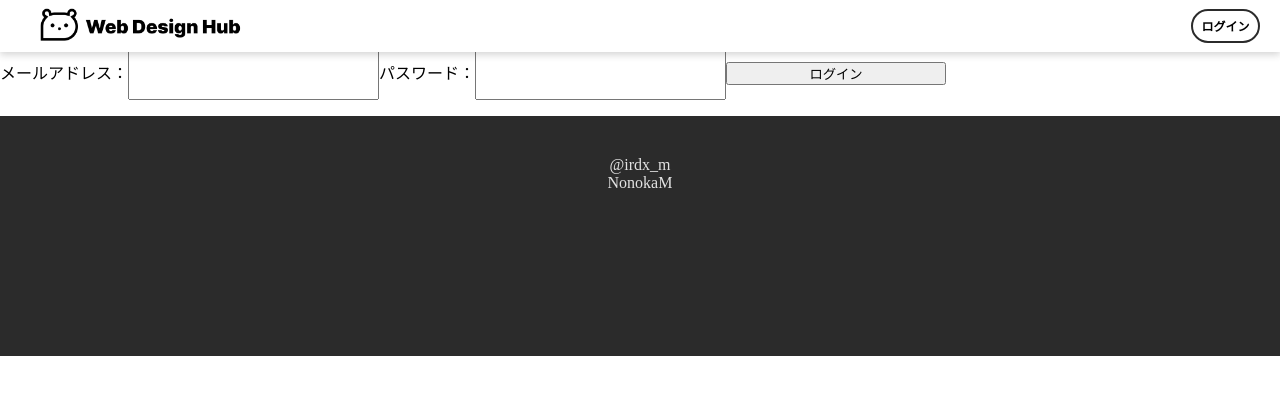
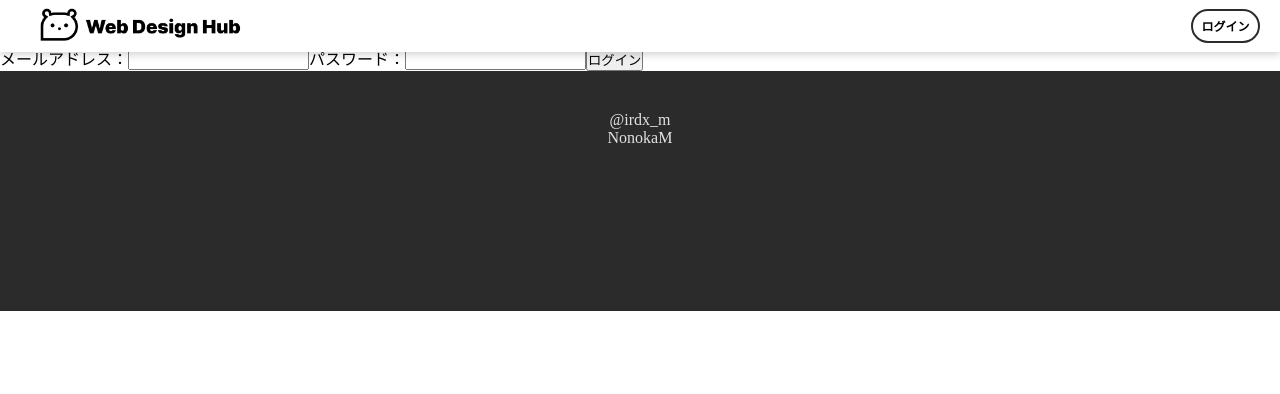
Before and after one commit to NonokaM/WebDesignHub, a Next.js app: page /login in a window 1280 px wide. Shown: the top 394 px of the page. Built offline with nearby package versions, Linux system fonts and the light colour scheme; no server answers.

Commit message:
feat: logout func

```diff
--- a/components/Header.jsx
+++ b/components/Header.jsx
@@ -13,9 +13,6 @@ export default function Header({ isAuth, setIsAuth }) {
 
     const handleLogout = () => {
         signOut(auth).then(() => {
-            if (typeof window !== 'undefined') {
-                localStorage.clear();
-            }
             setIsAuth(false);
             router.push("/");
         });
--- a/pages/login.jsx
+++ b/pages/login.jsx
@@ -1,12 +1,13 @@
 import { signInWithEmailAndPassword } from "firebase/auth";
 import { useState } from 'react';
-import Link from 'next/link';
+import { useRouter } from 'next/router';
 import { auth } from '../lib/firebase';
 
 
 export default function Login() {
   const [email, setEmail] = useState('');
   const [password, setPassword] = useState('');
+  const router = useRouter();
 
   const doLogin = (e) => {
     e.preventDefault();
@@ -14,8 +15,8 @@ export default function Login() {
     signInWithEmailAndPassword(auth, email, password)
       .then((userCredential) => {
         const user = userCredential.user;
-        console.log( 'ログインOK!' );
-        console.log( user );
+        // console.log( user );
+        router.push('/');
       })
       .catch((error) => {
         console.log(error);
@@ -25,7 +26,7 @@ export default function Login() {
   return (
     <div>
       <h1>ログイン</h1>
-      <div style={{ paddingBottom: "1rem" }}>
+      <div>
         <form onSubmit={doLogin}>
             <label>
             メールアドレス：
@@ -33,7 +34,6 @@ export default function Login() {
             <input
             type="email"
             name="email"
-            style={{ height: 50, fontSize: "1.2rem" }}
             onChange={(e) => setEmail(e.target.value)}
             />
             <label>
@@ -42,14 +42,9 @@ export default function Login() {
             <input
             type="password"
             name="password"
-            style={{ height: 50, fontSize: "1.2rem" }}
             onChange={(e) => setPassword(e.target.value)}
             />
-            <button
-                style={{ width: 220 }}
-                color="primary"
-                type="submit"
-            > ログイン </button>
+            <button> ログイン </button>
         </form>
       </div>
     </div>
```
